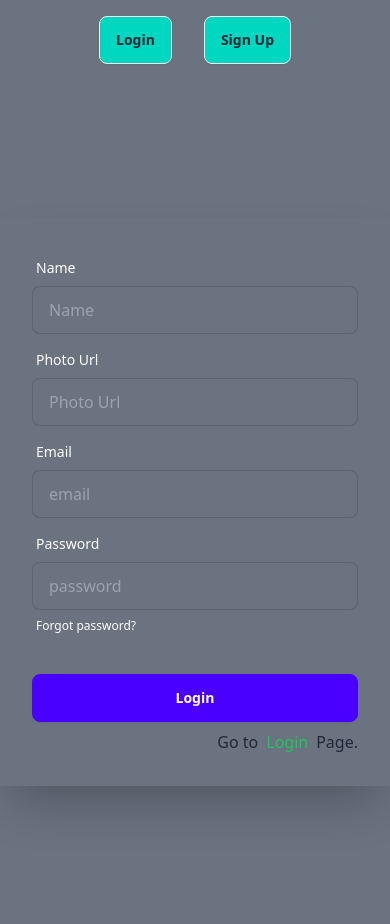
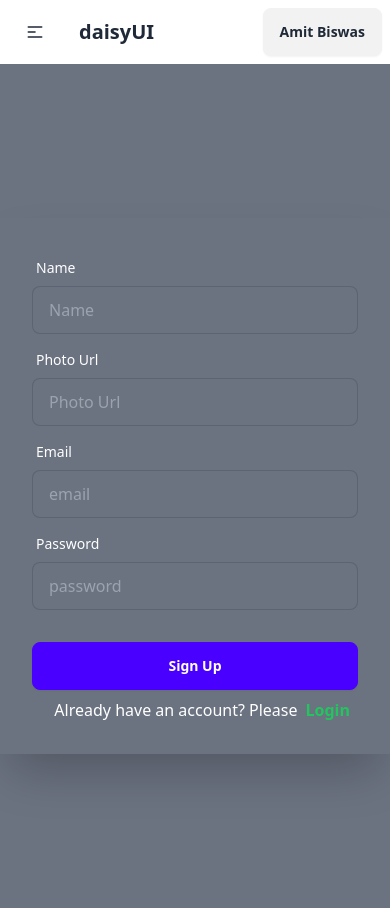
Before and after one commit to Amit-Biswas-WD/Auth-Introduction-And-Provider-Routes, a React (Vite) app: page /sign-up in a window 390 px wide. Built offline with nearby package versions, Linux system fonts and the light colour scheme.

Commit message:
Create user

```diff
--- a/src/components/Header/Header.jsx
+++ b/src/components/Header/Header.jsx
@@ -1,12 +1,59 @@
-import { NavLink } from "react-router-dom"
+import { useContext } from "react";
+import { NavLink } from "react-router-dom";
+import { AuthContext } from "../provider/AuthProvider";
 
 const Header = () => {
+  const authInfo = useContext(AuthContext);
+  console.log(authInfo.name);
+
+  const items = [
+    <NavLink key={`login`} className="btn bg-accent" to={`/login`}>
+      Login
+    </NavLink>,
+    <NavLink key={`sign-up`} className="btn bg-accent" to={`/sign-up`}>
+      Sign Up
+    </NavLink>,
+  ];
   return (
-    <div className="flex gap-8 justify-center py-4">
-        <NavLink className="btn bg-accent" to={`/login`}>Login</NavLink>
-        <NavLink className="btn bg-accent" to={`/sign-up`}>Sign Up</NavLink>
+    // <div className="flex gap-8 justify-center py-4">
+    <div className="navbar bg-base-100">
+      <div className="navbar-start">
+        <div className="dropdown">
+          <div tabIndex={0} role="button" className="btn btn-ghost lg:hidden">
+            <svg
+              xmlns="http://www.w3.org/2000/svg"
+              className="h-5 w-5"
+              fill="none"
+              viewBox="0 0 24 24"
+              stroke="currentColor"
+            >
+              <path
+                strokeLinecap="round"
+                strokeLinejoin="round"
+                strokeWidth="2"
+                d="M4 6h16M4 12h8m-8 6h16"
+              />
+            </svg>
+          </div>
+          <ul
+            tabIndex={0}
+            className="menu menu-sm dropdown-content bg-base-100 rounded-box z-[1] mt-3 w-52 p-2 shadow"
+          >
+            <li>{items}</li>
+          </ul>
+        </div>
+        <a className="btn btn-ghost text-xl">daisyUI</a>
+      </div>
+      <div className="navbar-center hidden lg:flex">
+        <ul className="px-1">
+          <li className="flex gap-6 ">{items}</li>
+        </ul>
+      </div>
+      <div className="navbar-end">
+        <a className="btn">{authInfo.name}</a>
+      </div>
     </div>
-  )
-}
+  );
+};
 
-export default Header
+export default Header;
--- a/src/components/Login/Login.jsx
+++ b/src/components/Login/Login.jsx
@@ -43,9 +43,9 @@
           <div className="form-control mt-6">
             <button className="btn btn-primary text-white">Login</button>
           </div>
-          <p className="text-end my-2">
+          <p className="text-end my-2 text-white">
             Go to
-            <Link className="text-green-500 mx-2" to={`/sign-up`}>
+            <Link className="text-green-500 mx-2 font-semibold" to={`/sign-up`}>
               Sign Up
             </Link>
             Page.
--- a/src/components/SignUp/SignUp.jsx
+++ b/src/components/SignUp/SignUp.jsx
@@ -1,6 +1,10 @@
-import { Link } from "react-router-dom"
+import { useContext } from "react";
+import { Link } from "react-router-dom";
+import { AuthContext } from "../provider/AuthProvider";
 
 const SignUp = () => {
+  const { createUser } = useContext(AuthContext);
+
   const handleSignUp = (event) => {
     event.preventDefault();
     const name = event.target.name.value;
@@ -8,7 +12,17 @@
     const email = event.target.email.value;
     const password = event.target.password.value;
     console.log(name, photo, email, password);
+
+    // create user
+    createUser(email, password)
+      .then((result) => {
+        console.log(result.user);
+      })
+      .catch((error) => {
+        console.log("Error", error.message);
+      });
   };
+
   return (
     <div className="hero bg-gray-500 min-h-screen">
       <div className="card bg-base-100 w-full max-w-lg shrink-0 shadow-2xl">
@@ -60,26 +74,20 @@
               className="input input-bordered bg-gray-500"
               required
             />
-            <label className="label">
-              <a href="#" className="label-text-alt link link-hover text-white">
-                Forgot password?
-              </a>
-            </label>
           </div>
           <div className="form-control mt-6">
-            <button className="btn btn-primary text-white">Login</button>
+            <button className="btn btn-primary text-white">Sign Up</button>
           </div>
-          <p className="text-end">
-            Go to
-            <Link className="text-green-500 mx-2" to={`/login`}>
+          <p className="text-end text-white">
+            Already have an account? Please
+            <Link className="text-green-500 mx-2 font-semibold" to={`/login`}>
               Login
             </Link>
-            Page.
           </p>
         </form>
       </div>
     </div>
-  )
-}
+  );
+};
 
-export default SignUp
+export default SignUp;
--- /dev/null
+++ b/src/components/provider/AuthProvider.jsx
@@ -0,0 +1,24 @@
+import { createUserWithEmailAndPassword } from "firebase/auth";
+import { createContext } from "react";
+import auth from "./../Firebase/firebase.init";
+
+export const AuthContext = createContext(null);
+
+const AuthProvider = ({ children }) => {
+  const name = "Amit Biswas";
+
+  const createUser = (email, password) => {
+    return createUserWithEmailAndPassword(auth, email, password);
+  };
+
+  const authInfo = {
+    name,
+    createUser,
+  };
+
+  return (
+    <AuthContext.Provider value={authInfo}>{children}</AuthContext.Provider>
+  );
+};
+
+export default AuthProvider;
--- a/src/main.jsx
+++ b/src/main.jsx
@@ -3,9 +3,12 @@
 import "./index.css";
 import { RouterProvider } from "react-router-dom";
 import { router } from "./components/Router/Router";
+import AuthProvider from "./components/provider/AuthProvider";
 
 createRoot(document.getElementById("root")).render(
   <StrictMode>
-    <RouterProvider router={router} />
+    <AuthProvider>
+      <RouterProvider router={router} />
+    </AuthProvider>
   </StrictMode>
 );
```
